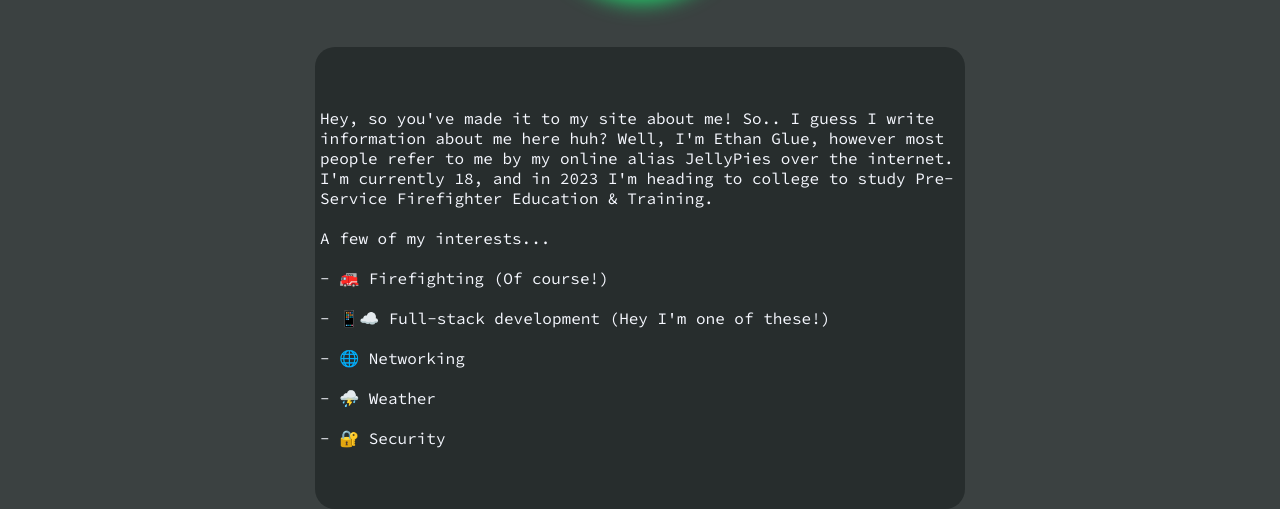
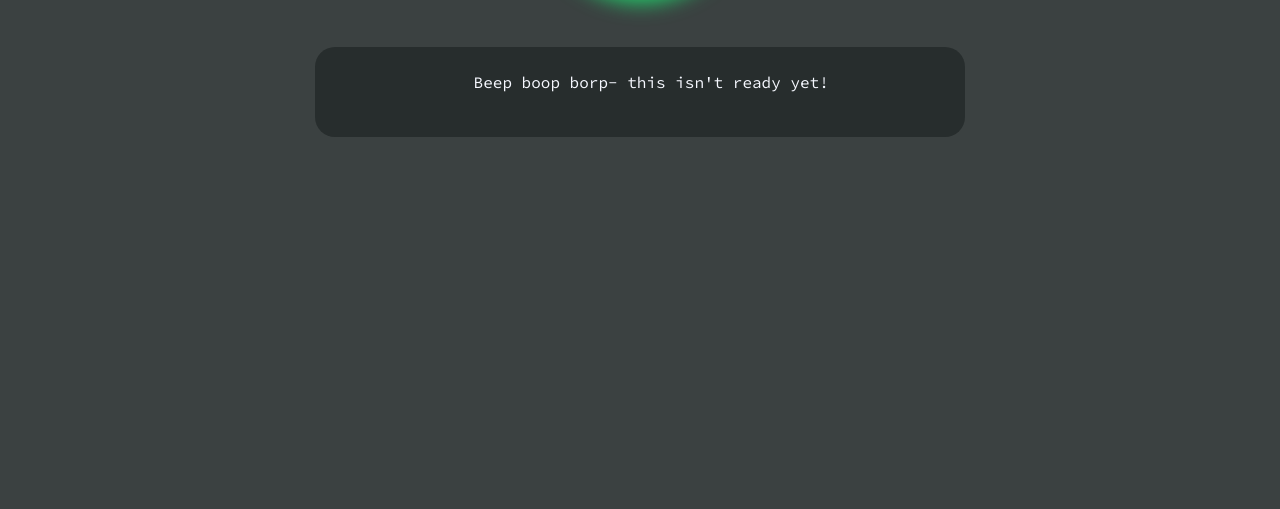
Before and after one commit to JellyPies/jellypies.github.io, a plain HTML site: page index.html in a window 1280 px wide. Shown: the part 313-822 px from the top of the page. After the commit the page ends 800 px from the top, so only its background shows below. Drawn offline with Linux system fonts and the light colour scheme.

Commit message:
Update index.html

```diff
--- a/index.html
+++ b/index.html
@@ -11,29 +11,6 @@
         <div class="introduction">
             <img src="./assets/img/ethannglue.jpg" alt="portrait">
             <div class="intro-blurb">
-                <p>Hey, so you've made it to my site about me! So.. I guess I write information about me here huh? Well, I'm Ethan Glue, however most people refer to me by my online alias JellyPies over the internet. I'm currently 18, and in 2023 I'm heading to college to study Pre-Service Firefighter Education & Training.
-
-A few of my interests...
-
-- 🚒 Firefighting (Of course!)
-
-- 📱☁️ Full-stack development (Hey I'm one of these!)
-
-- 🌐 Networking
-
-- ⛈️ Weather
-
-- 🔐 Security</p>
-            </div>
-        </div>
-        <div class="current-projects">
-
-        </div>
-        <div class="past-work">
-
-        </div>
-        <div class="my-thoughts">
-
-        </div>
+                Beep boop borp- this isn't ready yet!
     </body>
 </html>
```
